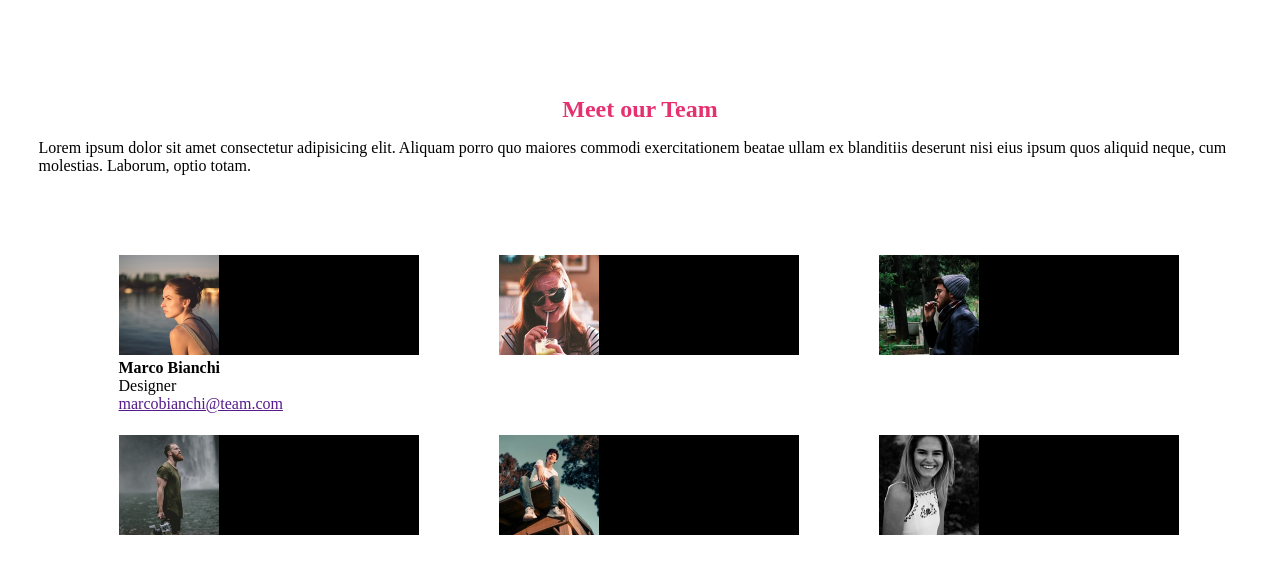
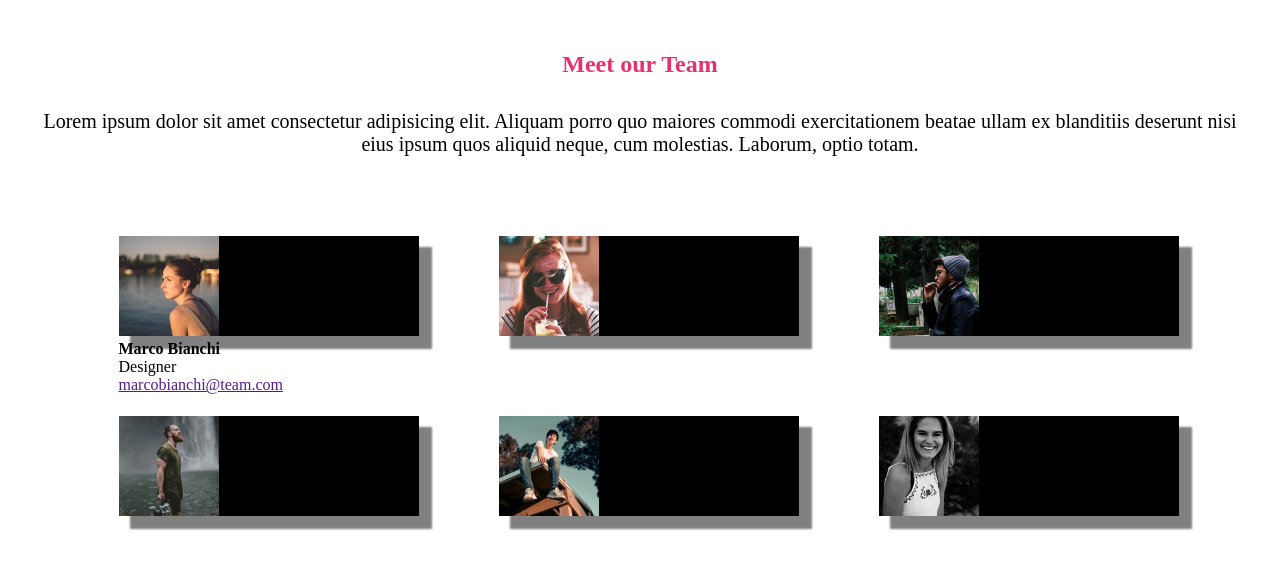
Before and after one commit to FrancescoLoCasto/html-css-float-cards, a plain HTML site: page index.html in a window 1280 px wide. Drawn offline with Linux system fonts and the light colour scheme.

Commit message:
Update box shadow

```diff
--- a/css/style.css
+++ b/css/style.css
@@ -14,20 +14,21 @@
 .container{
     width: 1203px;
     height: 708px;
-    margin: 5rem auto;
+    margin: 3rem auto;
 }
 
 h1.title{
     color: #e5316f;
     text-align: center;
-    padding-top: 1rem;
-    padding-bottom: 1rem;
+    padding-top: .2rem;
+    padding-bottom: 2rem;
 
 }
 
-p.lorem{
-    color: black;
-
+#Lorem{
+    color: rgb(0, 0, 0);
+    font-size: 20px;
+    text-align: center;
 }
 
 .box{
@@ -35,7 +36,8 @@ p.lorem{
     width: 300px;
     margin: 5rem 0 0 5rem;
     background-color: black;
-    display: inline-block;
+    box-shadow: 12px 12px 2px 1px grey;
+    color: black;
 }
 
 .female-img{
--- a/index.html
+++ b/index.html
@@ -15,7 +15,7 @@
                 Meet our Team
             </h1>
 
-            <p class="Lorem">
+            <p id="Lorem">
                 Lorem ipsum dolor sit amet consectetur adipisicing elit. Aliquam porro quo maiores commodi exercitationem beatae ullam ex blanditiis deserunt nisi eius ipsum quos aliquid neque, cum molestias. Laborum, optio totam.
             </p>
             <section>
```
